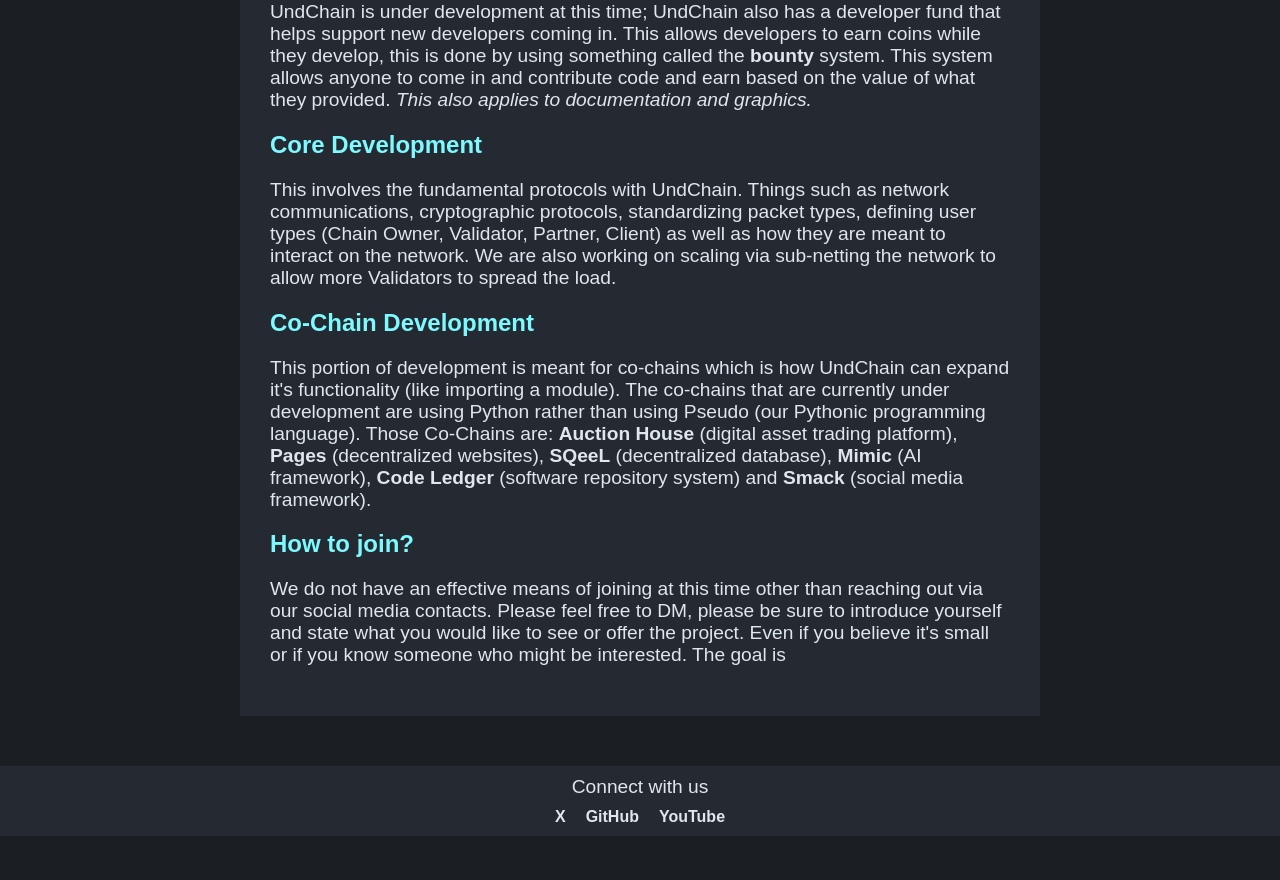
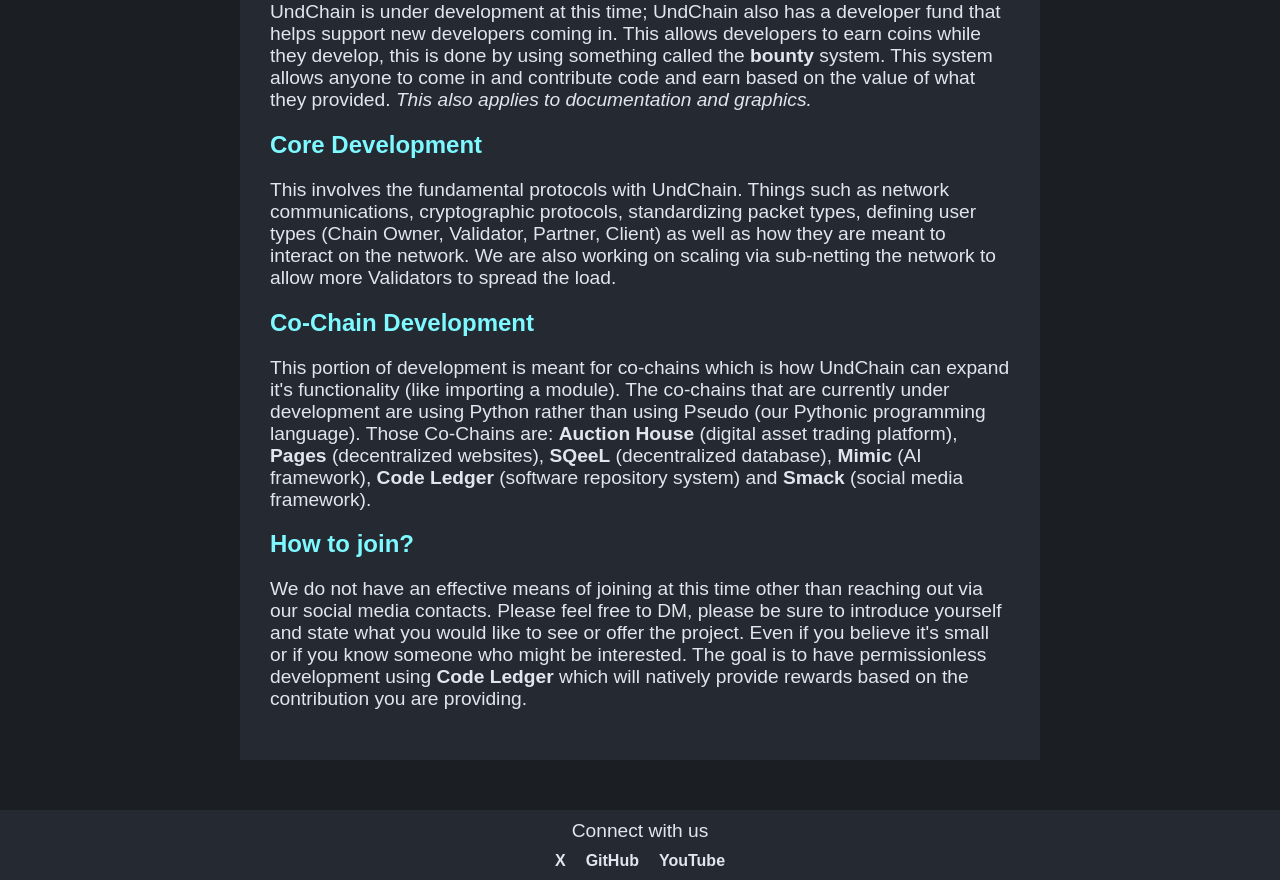
Before and after one commit to Undline/UndChain-Site, a plain HTML site: page developers.html in a window 1280 px wide. Shown: the part 219-1099 px from the top of the page. Before the commit the page ends 1055 px from the top, so only its background shows below. Drawn offline with Linux system fonts and the light colour scheme.

Commit message:
Update developers.html

```diff
--- a/developers.html
+++ b/developers.html
@@ -70,7 +70,9 @@
             reaching out via our social media contacts. Please feel free to DM,
             please be sure to introduce yourself and state what you would like to
             see or offer the project. Even if you believe it's small or if you
-            know someone who might be interested. The goal is
+            know someone who might be interested. The goal is to have permissionless
+            development using <b>Code Ledger</b> which will natively provide rewards
+            based on the contribution you are providing.
         </p>
     </div>
 
```
